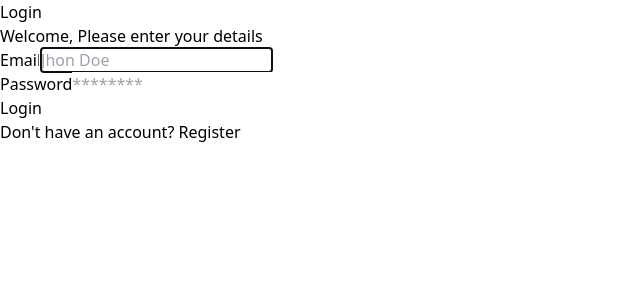
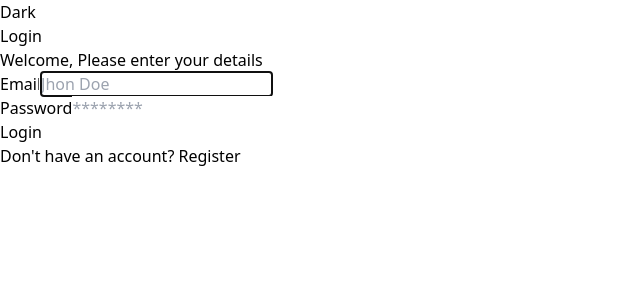
Before and after one commit to alriansyah/ract-vipcode-studio, a React (Vite) app: page /login in a window 1280 px wide. Shown: the top 300 px of the page, without its empty margins (0-640 px from the left). Built offline with nearby package versions, Linux system fonts and the light colour scheme.

Commit message:
useContext

```diff
--- a/src/components/Fragments/TableCart.jsx
+++ b/src/components/Fragments/TableCart.jsx
@@ -1,10 +1,12 @@
 import { useSelector } from "react-redux";
-import { useState, useEffect, useRef } from "react";
+import { useState, useEffect, useRef, useContext } from "react";
+import { DarkMode } from "../../context/DarkMode";
 
 const TableCart = (props) => {
     const { products } = props;
     const cart = useSelector((state) => state.cart.data);
     const [totalPrice, setTotalPrice] = useState(0);
+    const { isDarkMode } = useContext(DarkMode);
 
     useEffect(() => {
         if (products.length > 0 && cart.length > 0) {
@@ -28,7 +30,9 @@
     }, [cart])
 
     return (
-        <table className='text-left table-auto border-separate border-spacing-x-5'>
+        <table className={`text-left table-auto border-separate border-spacing-x-5 ${
+            isDarkMode && "text-white"
+            }`}>
             <thead>
                 <tr>
                     <th>Product</th>
--- a/src/components/Layouts/AuthLayouts.jsx
+++ b/src/components/Layouts/AuthLayouts.jsx
@@ -1,12 +1,20 @@
-import React from 'react';
+import React, { useContext } from 'react';
 import { Link } from 'react-router-dom';
+import { DarkMode } from '../../context/DarkMode';
 
 export default function AuthLayout(props) {
     const { children, title, type } = props;
+    const { isDarkMode, setiSDarkMode } = useContext(DarkMode);
 
     return (
-        <div className='flex justify-center gap-4 min-h-screen items-center'>
+        <div className={`flex justify-center gap-4 min-h-screen items-center ${isDarkMode && "bg-slate-900"}`}>
             <div className="w-full max-w-xs">
+                <button
+                    className='absolute right-2 top-2 bg-blue-600 p-2 text-white rounded'
+                    onClick={() => setiSDarkMode(!isDarkMode)}
+                >
+                    {isDarkMode ? "Light" : "Dark"}
+                </button>
                 <h1 className="text-3xl font-bold mb-2 text-blue-600">{title}</h1>
                 <p className="font-medium text-slate-500 mb-8">Welcome, Please enter your details</p>
                 {children}
--- a/src/components/Layouts/Navbar.jsx
+++ b/src/components/Layouts/Navbar.jsx
@@ -1,12 +1,14 @@
-import React, { useEffect, useState } from 'react';
+import React, { useEffect, useState, useContext } from 'react';
 import Button from '../Elements/Button';
 import { useLogin } from '../../hooks/useLogin';
 import { useSelector } from 'react-redux';
+import { DarkMode } from '../../context/DarkMode';
 
 export default function Navbar() {
     const username = useLogin();
     const [totalCart, setTotalCart] = useState(0);
     const cart = useSelector((state) => state.cart.data);
+    const { isDarkMode, setiSDarkMode } = useContext(DarkMode);
 
     useEffect(() => {
         const sum = cart.reduce((acc, item) => {
@@ -23,9 +25,15 @@
         <div className='flex justify-end h-20 bg-blue-600 text-white items-center px-10 gap-2'>
             {username}
             <Button className="ml-5 bg-black" onClick={handleLogout}>Logout</Button>
-            <div className='flex items-center bg-gray-800 p-2 rounded-md ml-5'>
+            <div className='flex items-center bg-gray-800 p-2 rounded-md ml-5 mr-5'>
                 {totalCart}
             </div>
+            <Button
+                className='bg-black px-10  mx-5text-white rounded'
+                onClick={() => setiSDarkMode(!isDarkMode)}
+            >
+                {isDarkMode ? "Light" : "Dark"}
+            </Button>
         </div>
     )
 }
--- /dev/null
+++ b/src/context/DarkMode.jsx
@@ -0,0 +1,16 @@
+import { createContext, useState } from "react";
+
+const DarkModeContext = createContext();
+
+const DarkModeContextProvider = ({ children }) => {
+    const [isDarkMode, setiSDarkMode] = useState(false);
+
+    return (
+        <DarkModeContext.Provider value={{ isDarkMode, setiSDarkMode }}>
+            {children}
+        </DarkModeContext.Provider>
+    )
+}
+
+export const DarkMode = DarkModeContext;
+export default DarkModeContextProvider;
--- a/src/main.jsx
+++ b/src/main.jsx
@@ -10,6 +10,7 @@
 import DetailProdukPage from './pages/detailProduk';
 import { Provider } from 'react-redux';
 import store from './redux/store';
+import DarkModeContextProvider from './context/DarkMode';
 
 const router = createBrowserRouter([
   {
@@ -47,7 +48,9 @@
 ReactDOM.createRoot(document.getElementById('root')).render(
   <React.StrictMode>
     <Provider store={store}>
-      <RouterProvider router={router} />
+      <DarkModeContextProvider>
+        <RouterProvider router={router} />
+      </DarkModeContextProvider>
     </Provider>
   </React.StrictMode>,
 )
--- a/src/pages/product.jsx
+++ b/src/pages/product.jsx
@@ -1,11 +1,13 @@
-import React, { Fragment, useState, useEffect } from 'react';
+import React, { Fragment, useState, useEffect, useContext } from 'react';
 import CardProduct from '../components/Fragments/CardProduct';
 import { getProducts } from '../services/product.service';
 import { useLogin } from '../hooks/useLogin';
 import TableCart from '../components/Fragments/TableCart';
 import Navbar from '../components/Layouts/Navbar';
+import { DarkMode } from '../context/DarkMode';
 
 export default function ProductPage() {
+    const { isDarkMode, setiSDarkMode } = useContext(DarkMode);
     const [products, setProducts] = useState([]);
     useLogin();
 
@@ -18,7 +20,7 @@
     return (
         <Fragment>
             <Navbar></Navbar>
-            <div className='flex justify-center py-5'>
+            <div className={`flex justify-center py-5 ${isDarkMode && "bg-slate-900"}`}>
                 <div className="w-8/12 flex flex-wrap">
                     {products.length > 0 &&
                         products.map((product) => (
```
